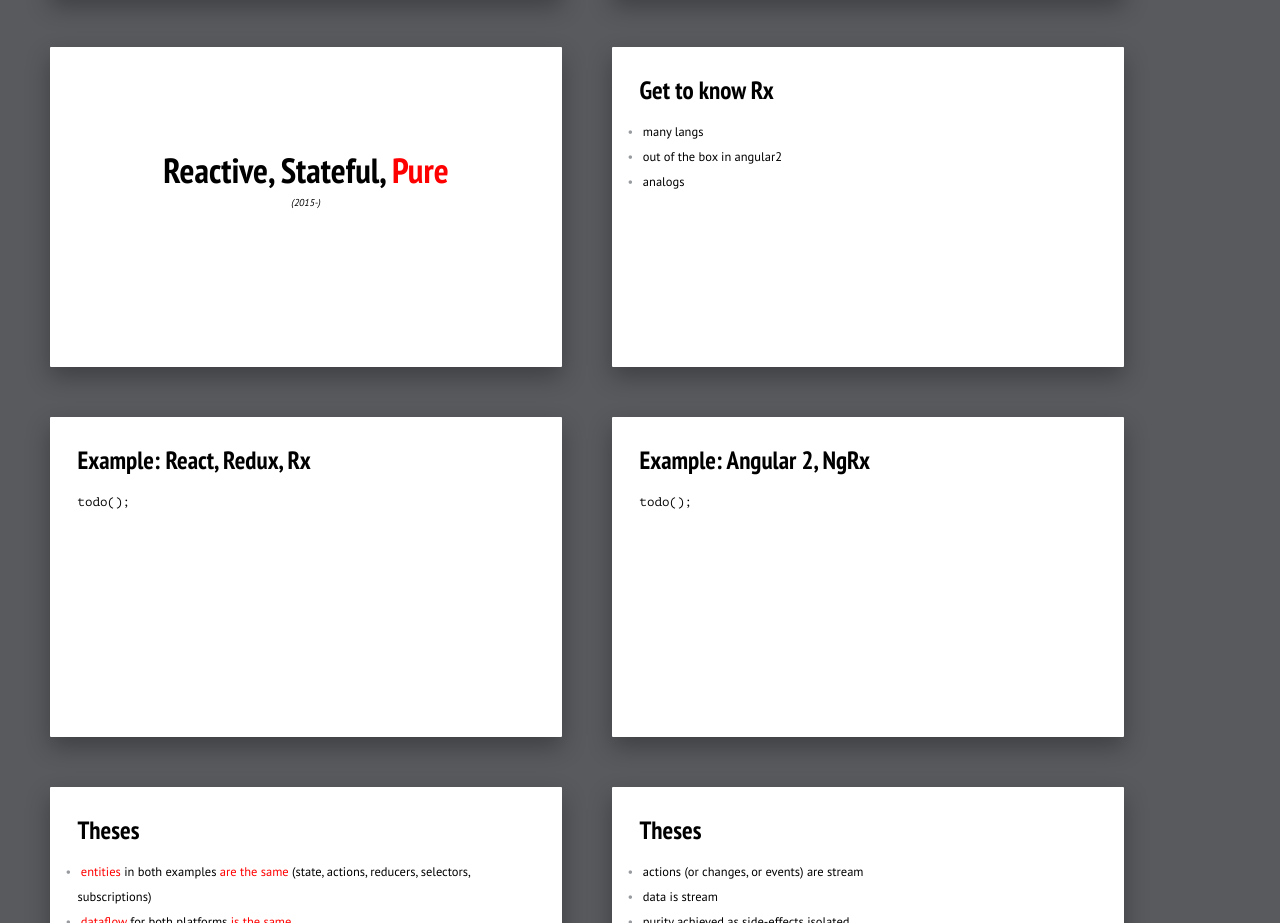
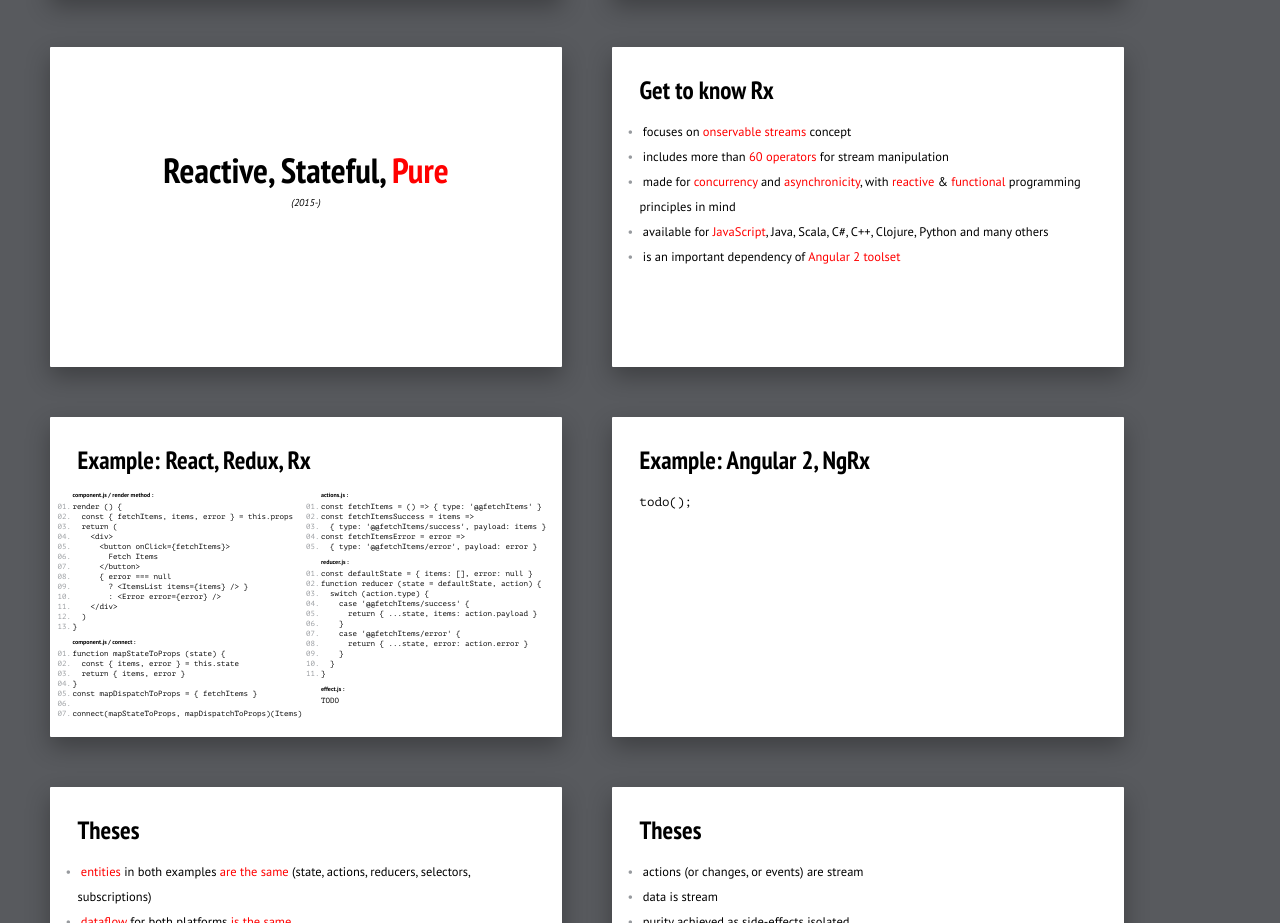
Before and after one commit to Va1/deck-odessajs-2018, a plain HTML site: page index.html in a window 1280 px wide. Shown: the part 2717-3640 px from the top of the page. Drawn offline with Linux system fonts and the light colour scheme.

Commit message:
react, redux, rx partially complete example

```diff
--- a/index.html
+++ b/index.html
@@ -57,16 +57,16 @@
   }
   .slide.c-slide .c-code label {
     display: block;
-    margin: 0 0 5px 0;
+    margin: 0 0 2px 0;
     font-size: 12px;
     font-weight: 700;
   }
   .slide.c-slide .c-code pre {
-    margin: 0 0 15px 0;
+    margin: 0 0 8px 0;
   }
   .slide.c-slide .c-code code {
     font-size: 15px;
-    line-height: 22px;
+    line-height: 20px;
   }
 </style>
 
@@ -389,13 +389,19 @@
   </h2>
   <ul>
     <li>
-      many langs
+      focuses on <span class="c-highlight">onservable streams</span> concept
     </li>
     <li>
-      out of the box in angular2
+      includes more than <span class="c-highlight">60 operators</span> for stream manipulation
     </li>
     <li>
-      analogs
+      made for <span class="c-highlight">concurrency</span> and <span class="c-highlight">asynchronicity</span>, with <span class="c-highlight">reactive</span> & <span class="c-highlight">functional</span> programming principles in mind
+    </li>
+    <li>
+      available for <span class="c-highlight">JavaScript</span>, Java, Scala, C#, C++, Clojure, Python and many others
+    </li>
+    <li>
+      is an important dependency of <span class="c-highlight">Angular 2 toolset</span>
     </li>
   </ul>
 </section>
@@ -404,9 +410,74 @@
   <h2>
     Example: React, Redux, Rx
   </h2>
-  <pre>
-    <code>todo();</code>
-  </pre>
+  <div class="c-code">
+    <div class="c-code-column">
+      <label>
+        component.js / render method :
+      </label>
+      <pre>
+        <code>render () {</code>
+        <code>  const { fetchItems, items, error } = this.props</code>
+        <code>  return (</code>
+        <code>    &lt;div&gt;</code>
+        <code>      &lt;button onClick={fetchItems}&gt;</code>
+        <code>        Fetch Items</code>
+        <code>      &lt;/button&gt;</code>
+        <code>      { error === null</code>
+        <code>        ? &lt;ItemsList items={items} /&gt; }</code>
+        <code>        : &lt;Error error={error} /&gt;</code>
+        <code>    &lt;/div&gt;</code>
+        <code>  )</code>
+        <code>}</code>
+      </pre>
+      <label>
+        component.js / connect :
+      </label>
+      <pre>
+        <code>function mapStateToProps (state) {</code>
+        <code>  const { items, error } = this.state</code>
+        <code>  return { items, error }</code>
+        <code>}</code>
+        <code>const mapDispatchToProps = { fetchItems }</code>
+        <code> </code>
+        <code>connect(mapStateToProps, mapDispatchToProps)(Items)</code>
+      </pre>
+    </div>
+    <div class="c-code-column">
+      <label>
+        actions.js :
+      </label>
+      <pre>
+        <code>const fetchItems = () => { type: '@@fetchItems' }</code>
+        <code>const fetchItemsSuccess = items =></code>
+        <code>  { type: '@@fetchItems/success', payload: items }</code>
+        <code>const fetchItemsError = error =></code>
+        <code>  { type: '@@fetchItems/error', payload: error }</code>
+      </pre>
+      <label>
+        reducer.js :
+      </label>
+      <pre>
+        <code>const defaultState = { items: [], error: null }</code>
+        <code>function reducer (state = defaultState, action) {</code>
+        <code>  switch (action.type) {</code>
+        <code>    case '@@fetchItems/success' {</code>
+        <code>      return { ...state, items: action.payload }</code>
+        <code>    }</code>
+        <code>    case '@@fetchItems/error' {</code>
+        <code>      return { ...state, error: action.error }</code>
+        <code>    }</code>
+        <code>  }</code>
+        <code>}</code>
+      </pre>
+      <label>
+        effect.js :
+      </label>
+      <pre>
+        <code>TODO</code>
+      </pre>
+    </div>
+  </div>
 </section>
 
 <section class="slide c-slide">
```
